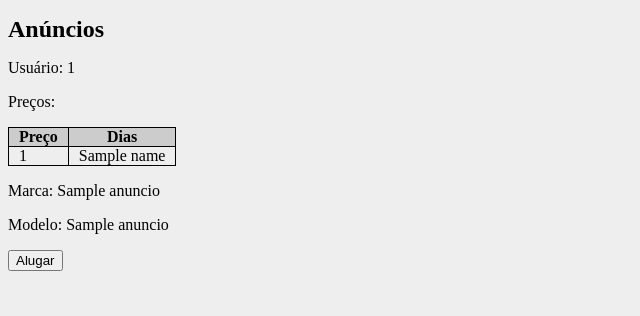
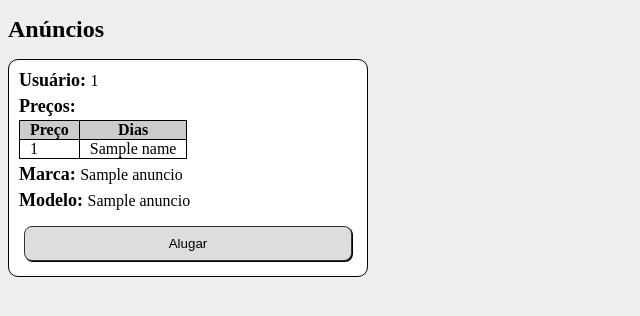
Before and after one commit to PauloGamarra/musical_instrument_rental, a Flask app: template templates/vitrine_tipo_instrumento.html in a window 1280 px wide. Shown: the top 316 px of the page, without its empty margins (0-640 px from the left). Run offline with Flask 2, Linux system fonts and the light colour scheme; the template is opened without the code that fills it: most values are stand-ins (such as "Sample title", 1, 10 or a date in 2020); parts of the project's set-up code (start-up, migrations or seed data) failed here and were passed over.

Commit message:
more fixes to front end

```diff
--- a/app.py
+++ b/app.py
@@ -193,7 +193,6 @@ def pagamento():
     devolucao = datas["devolucao_instrumento"]
 
     if request.method == "GET":
-        charge = lb.computeCharge(retirada, devolucao, session["id"])
         return render_template('pagina_pagamento.html', retirada=retirada, devolucao=devolucao, charge=charge)
     else:
         lb.processLoan(retirada, devolucao,current_user.id,session["id"])
--- a/static/css/base.css
+++ b/static/css/base.css
@@ -116,7 +116,7 @@ th {
     background-color: #cccccc;
 }
 
-.vitrine-anuncio {
+.vitrine-tipoinstrumento {
     background-color: #ddd;
     border: 1px solid #333;
     border-radius: 8px;
@@ -128,11 +128,11 @@ th {
     user-select: none;
 }
 
-.vitrine-anuncio:hover {
+.vitrine-tipoinstrumento:hover {
     box-shadow: 2px 2px 1px 0px #333;
 }
 
-.vitrine-anuncio.destaque {
+.vitrine-tipoinstrumento.destaque {
     background-color: white;
 }
 
@@ -147,3 +147,35 @@ th {
 .botao-navbar:hover {
     background-color: #aaaaaa;
 }
+
+.vitrine-anuncio {
+    padding: 10px;
+    background-color: white;
+    border: 1px solid black;
+    border-radius: 10px;
+}
+
+.label {
+    font-size: 18px;
+    font-weight: bold;
+}
+
+.label+.label, table+.label {
+    margin-top: 5px;
+}
+
+.tabelosa {
+    margin-top: 3px;
+}
+
+.valor {
+    font-size: 16px;
+    font-weight: normal;
+}
+
+.le-butao {
+    margin: 15px 5px 5px 5px;
+    width: calc(100% - 10px);
+    height: 35px;
+    padding: 0px;
+}
--- a/templates/vitrine.html
+++ b/templates/vitrine.html
@@ -10,7 +10,7 @@
 <h1>Destaques</h1>
 
 {%for instrument in featured_instruments%}
-<div class="vitrine-anuncio destaque" onclick="instrument_type('{{instrument}}')">
+<div class="vitrine-tipoinstrumento destaque" onclick="instrument_type('{{instrument}}')">
 	{{instrument}}
 </div>
 {% endfor %}
@@ -18,7 +18,7 @@
 
 <h1>Todos os instrumentos</h1>
 {%for instrument in non_featured_instruments%}
-<div class="vitrine-anuncio" onclick="instrument_type('{{instrument}}')">
+<div class="vitrine-tipoinstrumento" onclick="instrument_type('{{instrument}}')">
 	{{instrument}}
 </div>
 {% endfor %}
--- a/templates/vitrine_tipo_instrumento.html
+++ b/templates/vitrine_tipo_instrumento.html
@@ -10,10 +10,11 @@
 <h1>Anúncios</h1>
 
 {%for anuncio in anuncios%}
-<div class="anuncio" >
-	<p>Usuário: {{anuncio[0]}}</p>
-	<p>Preços: </p>
-	<table>
+<div class="vitrine-anuncio">
+	<div class="label">Usuário: <span class="valor">{{anuncio[0]}}</span> </div>
+
+	<div class="label">Preços: </div>
+	<table class="tabelosa">
 		<tr>
 			<th>Preço</th>
 			<th>Dias</th>
@@ -25,9 +26,11 @@
 		</tr>
 		{% endfor %}
 	</table>
-	<p>Marca: {{anuncio[2]}}</p>
-	<p>Modelo: {{anuncio[3]}}</p>
-	<button onclick="window.location.href='/locacao/{{anuncio[4]}}'">Alugar</button>
+	<div class="label">Marca: <span class="valor">{{anuncio[2]}}</span> </div>
+
+	<div class="label">Modelo: <span class="valor">{{anuncio[3]}}</span> </div>
+
+	<button class="vitrine-tipoinstrumento le-butao" onclick="window.location.href='/locacao/{{anuncio[4]}}'">Alugar</button>
 </div>
 {% endfor %}
 
```
Also changed, not shown: static/css/announce-instruments.css (+11 -0 lines), static/css/locacao.css (added, +12 -0 lines), static/js/announce-instruments.js (+14 -0 lines), static/js/locacao.js (added, +7 -0 lines), templates/announce-instruments.html (+8 -6 lines), templates/locacao.html (+16 -15 lines).
